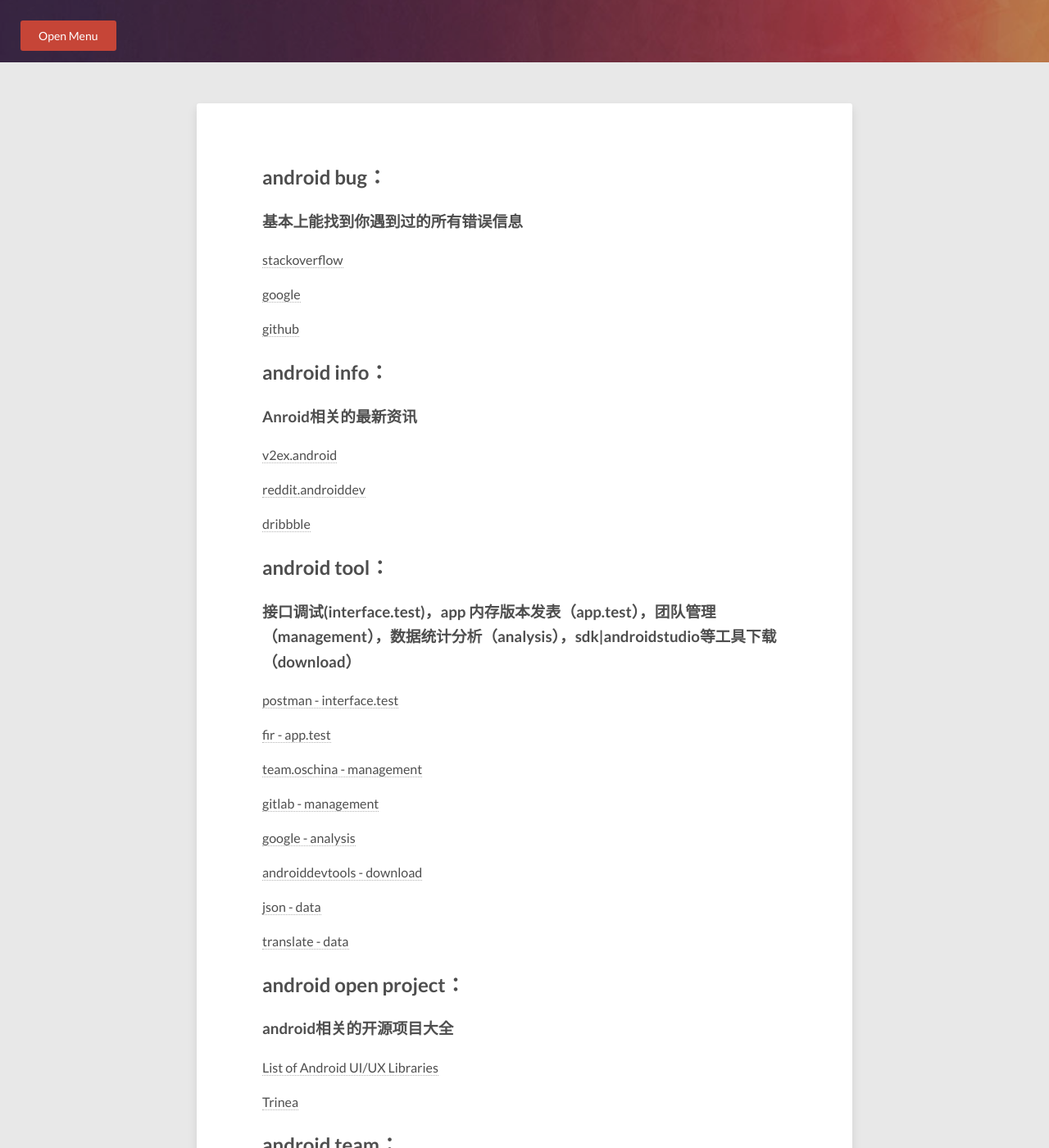
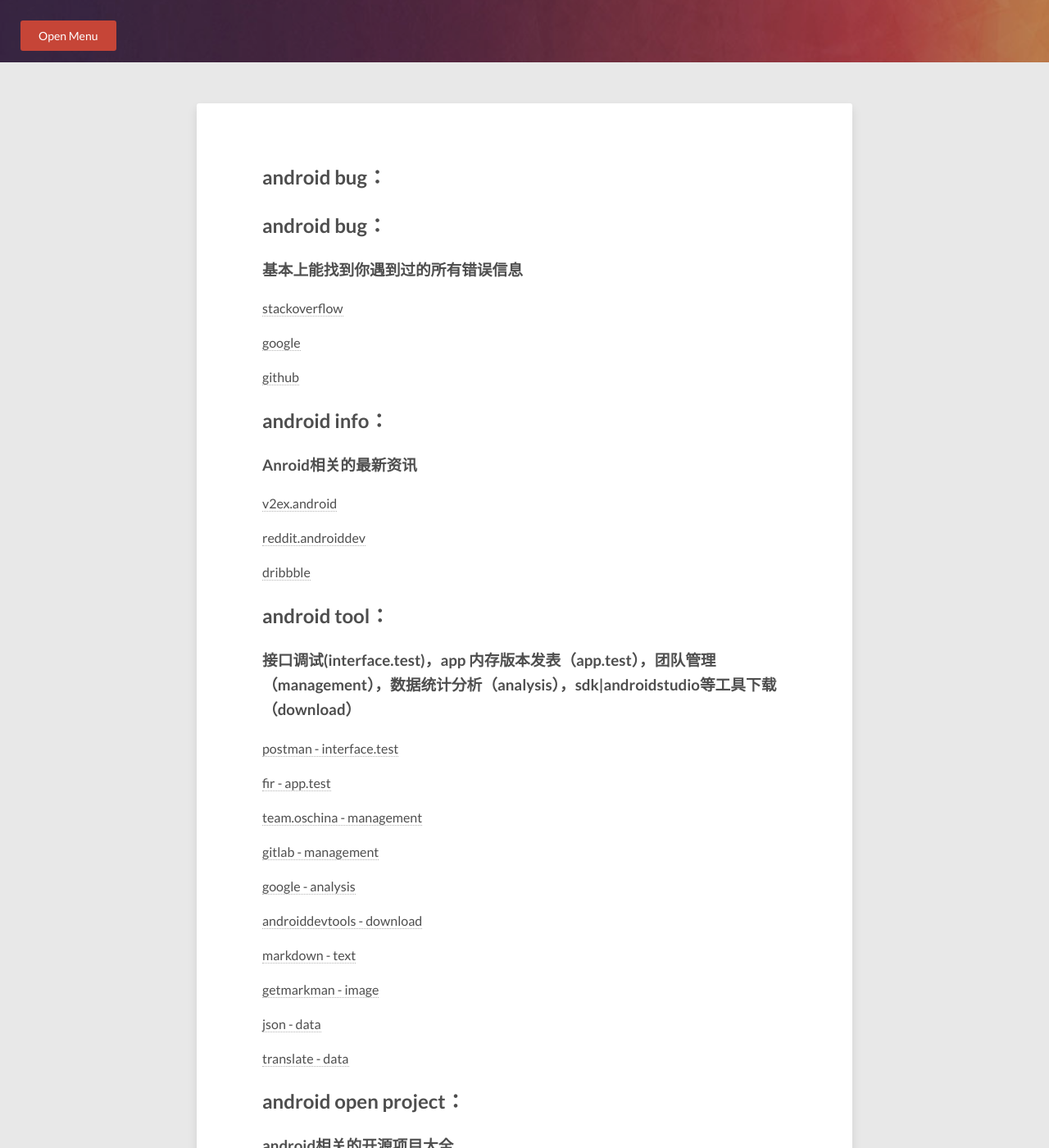
Before and after one commit to tengbinlive/tengbinlive.github.io, a Jekyll site: the page built from _posts/2016-04-28-code-android-other3.md, in a window 1280 px wide and 1400 px high, scrolled down 324 px. Shown: the whole window at 82% size. Built offline with Jekyll 4.4.1, drawn with Linux system fonts in a browser that asks for light colours; nearby versions of some CDN libraries.

Commit message:
no message

```diff
--- a/_posts/2016-04-28-code-android-other3.md
+++ b/_posts/2016-04-28-code-android-other3.md
@@ -7,6 +7,10 @@
 image:
   feature: abstract-7.jpg
 ---
+
+
+## android bug：
+
 
 ## android bug：
 ### 基本上能找到你遇到过的所有错误信息
@@ -41,6 +45,10 @@
 
 [androiddevtools - download](http://www.androiddevtools.cn/)
 
+[markdown - text](https://zh.wikipedia.org/wiki/Markdown)
+
+[getmarkman - image](http://www.getmarkman.com/)
+
 [json - data](http://json.parser.online.fr/)
 
 [translate - data](http://translate.google.cn/)
@@ -54,7 +62,6 @@
 
 ## android team：
 ### 值得关注的团队
---- | --- | ---
 
 ![Google Android](https://avatars3.githubusercontent.com/u/1342004?s=80 "Google Android") | https://github.com/google | http://android-developers.blogspot.com/
 
@@ -66,7 +73,6 @@
 
 ## android personal：
 ### 值得关注的个人
---- | --- | ---
 
 ![JakeWharton](https://avatars0.githubusercontent.com/u/66577?s=80 "JakeWharton") | https://github.com/JakeWharton | http://jakewharton.com/
 
```
